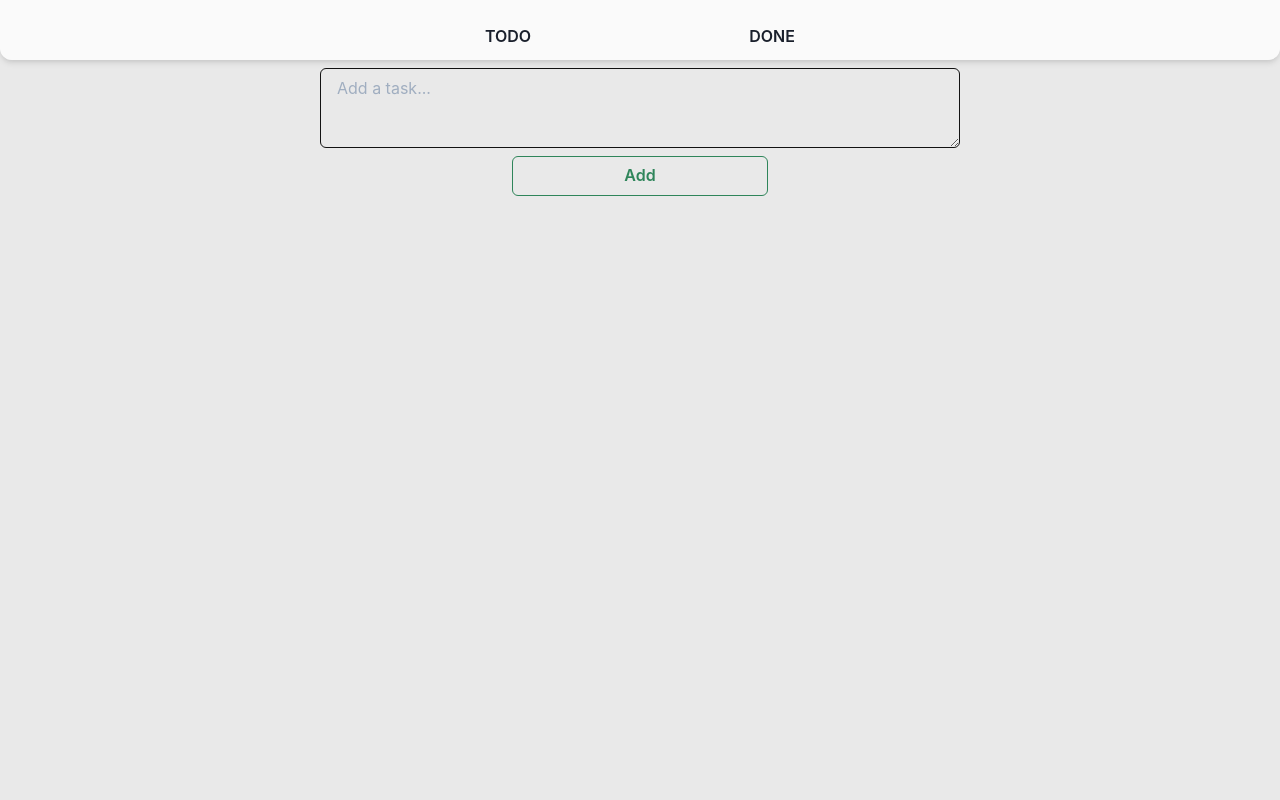
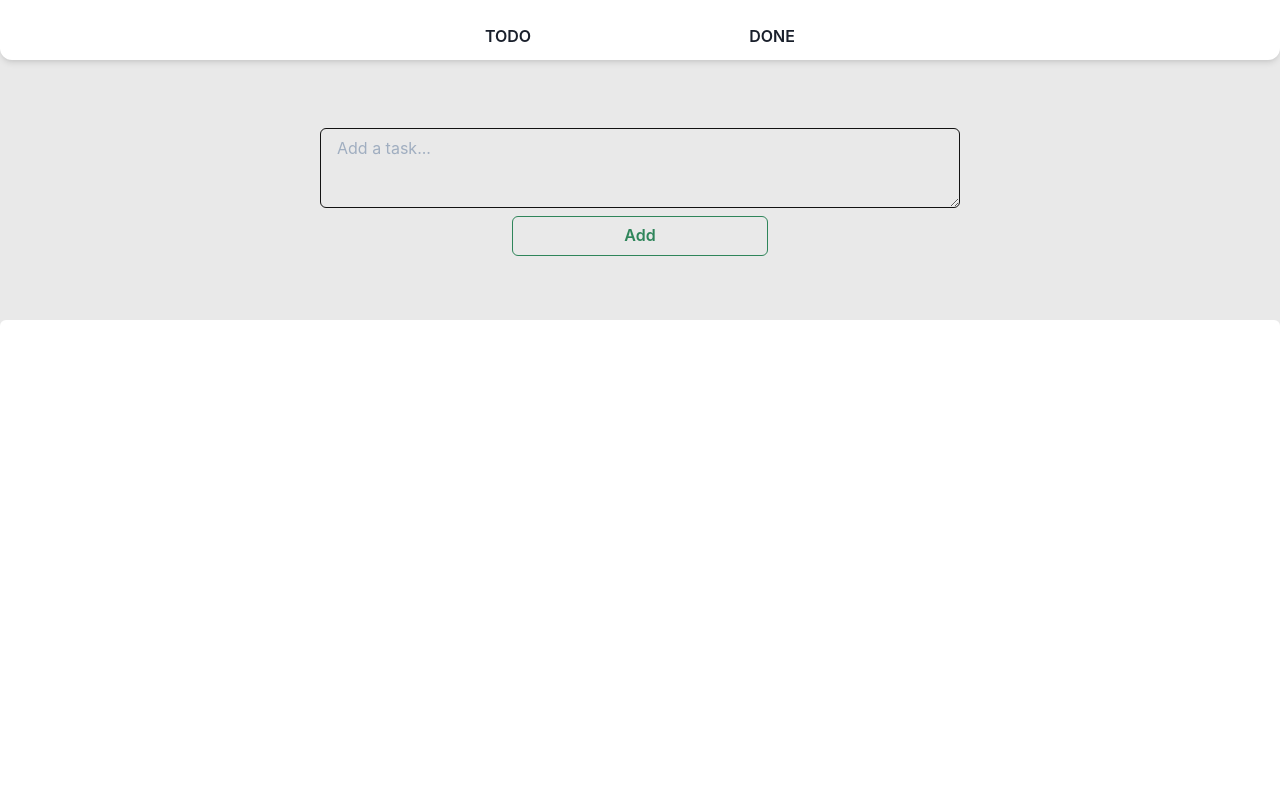
Before and after one commit to FacundoArdizzi/tasks-administrator, a React (Create React App) app: page / in a window 1280 px wide. Shown: the top 800 px of the page. Built offline with nearby package versions, Linux system fonts and the light colour scheme.

Commit message:
finished with no details

```diff
--- a/src/App.tsx
+++ b/src/App.tsx
@@ -1,12 +1,20 @@
 import React from 'react';
 import { ChakraProvider } from '@chakra-ui/react';
+import { useSelector } from 'react-redux'
+import { IState } from './redux/constants'
 import theme from './theme';
 import Home from './components/Home'
+import Container from './components/Container'
 
 const App: React.FC = () => {
+  const show = useSelector((state: IState) => state.show)
+  const todos = useSelector((state: IState) => state.todos)
+  const finished = useSelector((state: IState) => state.finishedTodo)
+
   return (
     <ChakraProvider theme={theme} >
       <Home />
+      {show === 'finishedTodos' ? <Container todos={finished} /> : <Container todos={todos} />}
     </ChakraProvider>
   );
 }
--- a/src/components/Card.tsx
+++ b/src/components/Card.tsx
@@ -1,6 +1,9 @@
-import { Stack, Text, CloseButton } from '@chakra-ui/react';
 import React from 'react';
+import { Stack, Text, Button, Icon, Switch, StackDivider } from '@chakra-ui/react';
+import { useDispatch } from 'react-redux';
 import { ITodo } from '../redux/constants';
+import { FaTrash } from 'react-icons/fa'
+import { finishTodo } from '../redux/actions';
 
 interface props {
     key: number,
@@ -8,11 +11,36 @@ interface props {
 }
 
 const Card: React.FC <props> = ({todo}) => {
+    const dispatch = useDispatch()
+
+    const handleSwitch = (e: React.ChangeEvent<HTMLInputElement>) => {
+        console.log('yo funciono')
+        dispatch(finishTodo(todo.id))
+    }
+
     return (
-        <Stack>
-            <CloseButton size='md' _hover={{color: 'red.500'}} />
-            <Text>{todo.content}</Text>
-
+        <Stack
+            direction='row'
+            borderBottom='1px solid'
+            borderColor='primary'
+            width='60vw'
+            margin='auto'
+            padding={2}
+            justifyContent='space-between'
+            alignItems='center'
+        >
+            <Text width='55vw'>{todo.content}</Text>
+            <Stack direction='row' divider={<StackDivider/>} alignItems='center' width='10vw' justifyContent='space-around' >
+                <Stack>
+                    <Text>Done</Text>
+                    <Switch color='primary' size='md' onFocus={handleSwitch}/>
+                </Stack>
+                <Button
+                    width='fit-content'
+                    background='transparent'
+                    _hover={{color: '#C53030',}}
+                ><Icon as={FaTrash} /></Button>
+            </Stack>
         </Stack>
     )
 }
--- a/src/components/Container.tsx
+++ b/src/components/Container.tsx
@@ -3,11 +3,25 @@ import { Stack } from '@chakra-ui/react';
 import { ITodo } from '../redux/constants';
 import Card from './Card';
 
-const Container: React.FC <ITodo[]> = (props: ITodo[]) => {
+interface ContainerProps {
+    todos: ITodo[]
+}
+
+const Container: React.FC <ContainerProps> = ({todos}) => {
+    console.log(todos)
     return (
-        <Stack spacing={2}>
+        <Stack
+            spacing={2}
+            background='white'
+            borderRadius='md'
+            padding={2}
+            height='100vh'
+            width='100%'
+            position='absolute'
+            top='40vh'
+        >
             <ul>
-                {props.map(todo => <Card key={todo.id} todo={todo} />)}
+                {todos.reverse().map(todo => <Card key={todo.id} todo={todo} />)}
             </ul>
         </Stack>
     )
--- a/src/components/Home.tsx
+++ b/src/components/Home.tsx
@@ -1,20 +1,19 @@
 import React from "react";
-import { Container, Stack } from '@chakra-ui/react'
+import { Box, Container, Stack } from '@chakra-ui/react'
 import { IState } from '../redux/constants/index'
 import NavBar from './NavBar'
 import Input from './Input'
 import { useSelector } from "react-redux";
 
 const Home: React.FC = () => {
-    const show = useSelector((state: IState) => state.show)
-    const todos = useSelector((state: IState) => state.todos)
-    const finished = useSelector((state: IState) => state.finishedTodo)
-
     return (
-        <Stack>
-            <NavBar />
-            <Input />
-            <Container props={todos} />
+        <Stack width='100%'>
+            <Box position='fixed' zIndex='9999' width='100%' opacity='100%' >
+                <NavBar />
+            </Box>
+            <Box position='absolute' top='15vh' width='100%' >
+                <Input />
+            </Box>
         </Stack>
     )
 }
--- a/src/components/Input.tsx
+++ b/src/components/Input.tsx
@@ -19,7 +19,7 @@ const Input: React.FC = () => {
     }
 
     return (
-        <Stack width='100%' marginY={4} alignItems='center'>
+        <Stack width='100%' top='10vh' alignItems='center'>
             <Textarea
                 width='50vw'
                 value={value}
--- a/src/components/NavBar.tsx
+++ b/src/components/NavBar.tsx
@@ -11,7 +11,15 @@ const NavBar: React.FC = () => {
     }
 
     return (
-        <Stack direction='row' backgroundColor='whiteAlpha.800' paddingTop={5} borderBottomRadius='xl' shadow='md'>
+        <Stack
+            direction='row'
+            backgroundColor='white'
+            paddingTop={5}
+            borderBottomRadius='xl'
+            shadow='md'
+            width='100%'
+            opacity='100%'
+        >
             <Stack direction='row' width='fit-content' margin='auto'>
                 <Button
                     width='20vw'
--- a/src/redux/reducer.ts
+++ b/src/redux/reducer.ts
@@ -1,3 +1,4 @@
+import { stat } from 'fs'
 import { Actions } from './actions/index'
 import { ADD_TODO, DELETE_TODO, FINISH_TODO, IState, ITodo, SHOW } from './constants/index'
 
@@ -8,7 +9,6 @@ const initialState: IState = {
 }
 
 const rootReducer = (state = initialState, action: Actions): IState => {
-    console.log(state)
     switch(action.type) {
         case ADD_TODO: return {
             ...state,
@@ -18,9 +18,11 @@ const rootReducer = (state = initialState, action: Actions): IState => {
             ...state,
             todos: state.todos.filter(todo => todo.id !== action.payload)
         }
-        case FINISH_TODO: return {
+        case FINISH_TODO:
+        let todo = state.todos.filter((todo: ITodo) => todo.id === action.payload)
+        return {
             ...state,
-            finishedTodo: state.todos.filter((todo: ITodo) => todo.id === action.payload)
+            finishedTodo: state.finishedTodo.concat(todo)
         }
         case SHOW: return {
             ...state,
```
